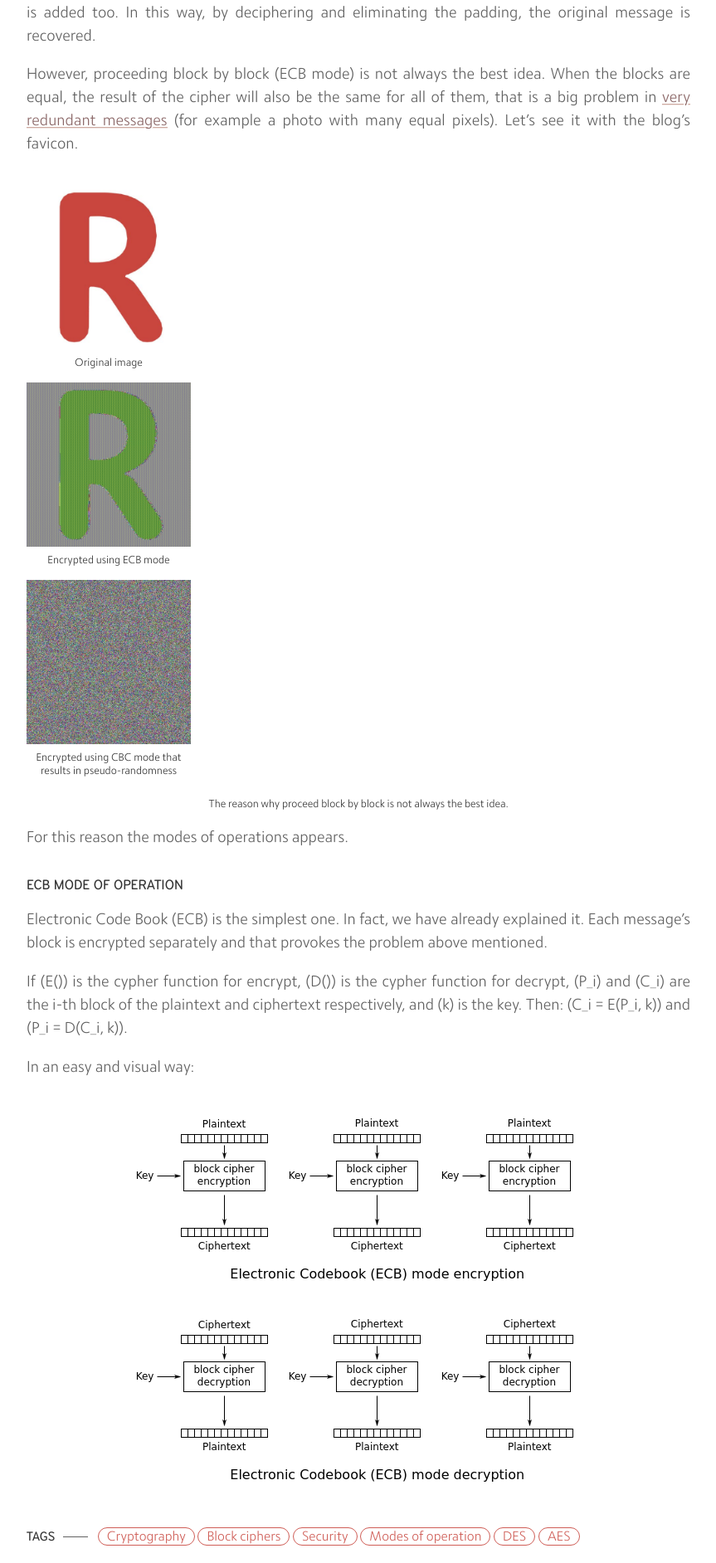
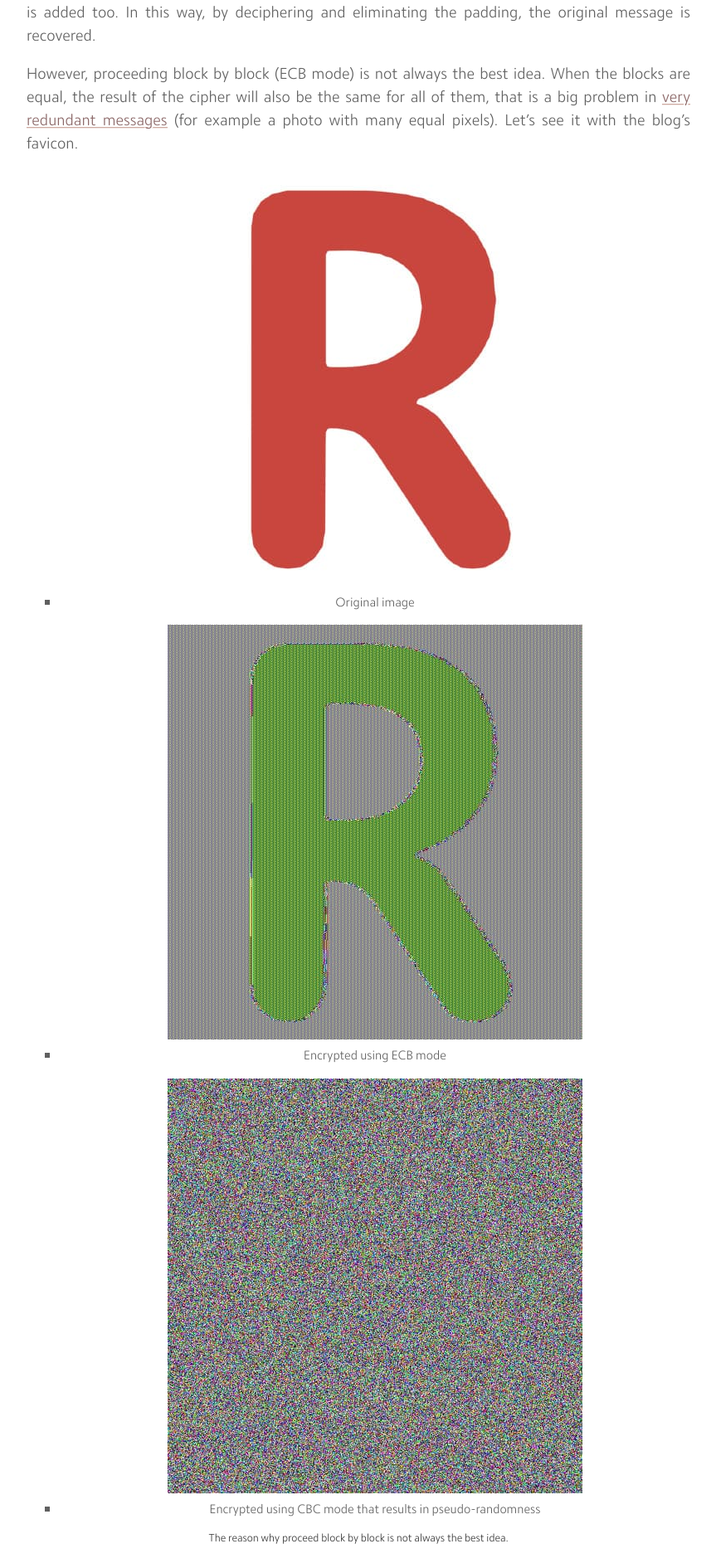
Before and after one commit to MrAnnix/MrAnnix.github.io, a Jekyll site: the page built from _posts/2019-11-07-block-cipher-operation-modes.md, in a window 1280 px wide. Shown: the part 1296-3180 px from the top of the page at 83% size, without its empty margins (208-1071 px from the left). Built offline with Jekyll 4.4.1, drawn with Linux system fonts in a browser that asks for light colours; nearby versions of some CDN libraries; library files that are not in the unit come from our copies.

Commit message:
Update 2019-11-07-block-cipher-operation-modes.md

```diff
--- a/_posts/2019-11-07-block-cipher-operation-modes.md
+++ b/_posts/2019-11-07-block-cipher-operation-modes.md
@@ -25,26 +25,26 @@ One way to encrypt information is to divide the problem into several parts. This
 However, proceeding block by block (ECB mode) is not always the best idea. When the blocks are equal, the result of the cipher will also be the same for all of them, that is a big problem in [very redundant messages](https://blog.filippo.io/the-ecb-penguin/ "The ECB penguin") (for example a photo with many equal pixels). Let’s see it with the blog’s favicon.
 
 <figure class="align-center">
-  <div style="display: inline-block">
-  <div class="imgSingle" style="width:198px;max-width:198px">
-  <figure class="align-center">
-    <img src="{{ '/assets/images/blog/block-cipher-operation-modes/original.jpg' | absolute_url }}" alt="Original image">
-    <figcaption>Original image</figcaption>
-  </figure>
-  </div>
-  <div class="imgSingle" style="width:198px;max-width:198px">
-  <figure class="align-center">
-    <img src="{{ '/assets/images/blog/block-cipher-operation-modes/ecb.jpg' | absolute_url }}" alt="ECB encripted image">
-    <figcaption>Encrypted using ECB mode</figcaption>
-  </figure>
-  </div>
-  <div class="imgSingle" style="width:198px;max-width:198px">
-  <figure class="align-center">
-    <img src="{{ '/assets/images/blog/block-cipher-operation-modes/cbc.jpg' | absolute_url }}" alt="CBC encripted image">
-    <figcaption>Encrypted using CBC mode that results in pseudo-randomness</figcaption>
-  </figure>
-  </div>
-  </div>
+  <ul>
+    <li>
+      <figure class="align-center">
+        <img src="{{ '/assets/images/blog/block-cipher-operation-modes/original.jpg' | absolute_url }}" alt="Original image">
+        <figcaption>Original image</figcaption>
+      </figure>
+    </li>
+    <li>
+      <figure class="align-center">
+        <img src="{{ '/assets/images/blog/block-cipher-operation-modes/ecb.jpg' | absolute_url }}" alt="ECB encripted image">
+        <figcaption>Encrypted using ECB mode</figcaption>
+      </figure>
+    </li>
+    <li>
+      <figure class="align-center">
+        <img src="{{ '/assets/images/blog/block-cipher-operation-modes/cbc.jpg' | absolute_url }}" alt="CBC encripted image">
+        <figcaption>Encrypted using CBC mode that results in pseudo-randomness</figcaption>
+      </figure>
+    </li>
+  </ul>
   <figcaption>The reason why proceed block by block is not always the best idea.</figcaption>
 </figure>
 
```
